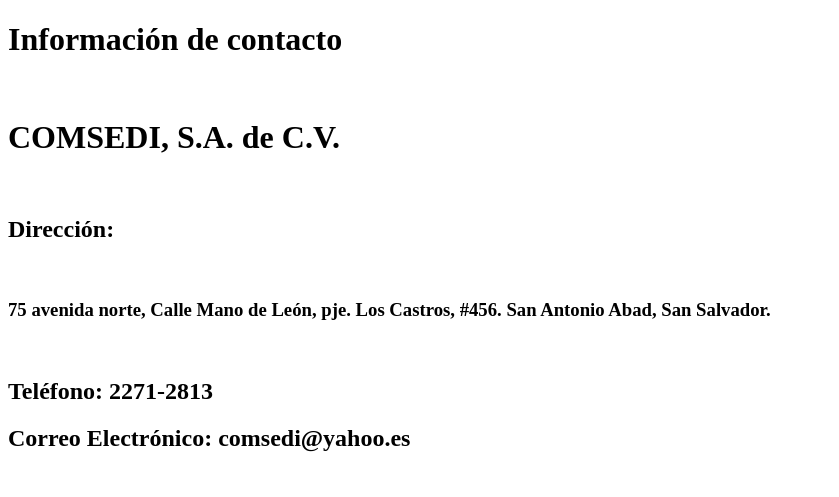
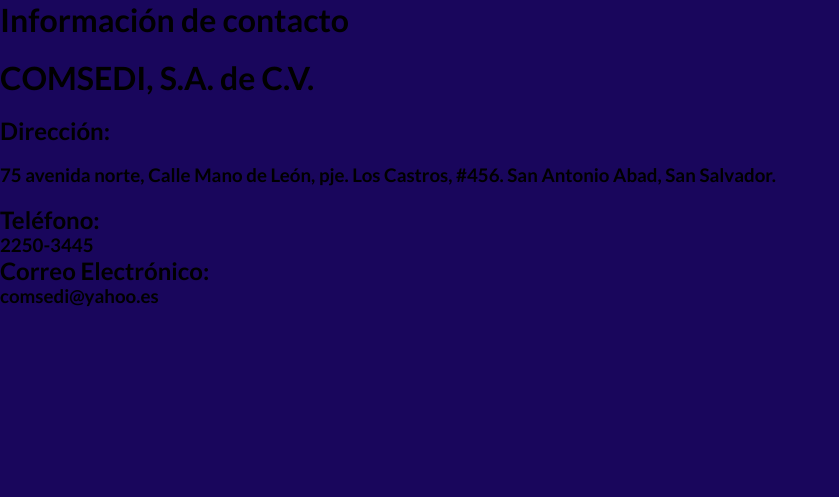
Before and after one commit to PamelaAbrego/Programaci-n-II---Proyecto, a Flask app: template templates/contacto.html in a window 1280 px wide. Shown: the top 497 px of the page, without its empty margins (0-839 px from the left). Run offline with Flask 2, Linux system fonts and the light colour scheme; the template is opened without the code that fills it, so the values that code supplies are empty.

Commit message:
pruebacontacts

```diff
--- a/static/style_contacto.css
+++ b/static/style_contacto.css
@@ -0,0 +1,36 @@
+@import url("https://fonts.googleapis.com/css2?family=Lato:wght@300;400;700&display=swap");
+@import url('https://fonts.googleapis.com/css2?family=Roboto:wght@300;400;500;700&display=swap');
+
+/*  styling scrollbars  */
+::-webkit-scrollbar {
+    width: 10px;
+    height: 5px;
+  }
+
+  ::-webkit-scrollbar-track {
+    box-shadow: inset 0 0 5px #283686;
+    border-radius: 10px;
+  }
+
+  ::-webkit-scrollbar-thumb {
+    background: rgb(248, 235, 50);
+    border-radius: 10px;
+  }
+
+  ::-webkit-scrollbar-thumb:hover {
+    background: gold;
+  }
+
+  * {
+    margin: 0;
+    padding: 0;
+  }
+body{
+    box-sizing: border-box;
+    font-family: "Lato", sans-serif;
+    background-color: #19065c;
+}
+.chart_tittle{
+    font-size: medium;
+
+}
--- a/templates/contacto.html
+++ b/templates/contacto.html
@@ -13,23 +13,38 @@
 </head>
 
 <body>
-    <h1>Información de contacto</h1>
+    <div class="tittle">
+        <h1>Información de contacto</h1>
+    </div>
+
     <br>
-    <div>
+    <div class="name">
         <h1>COMSEDI, S.A. de C.V.</h1>
     </div>
     <br>
-    <div>
-        <h2>Dirección:</h2>
+    <div class="info">
+        <div class="chart_tittle">
+            <div>
+                <h2>Dirección:</h2>
+            </div>
+        </div>
         <br>
-        <h3> 75 avenida norte, Calle Mano de León, pje. Los Castros, #456. San Antonio Abad, San Salvador.</h3>
+        <div class="chart_info">
+            <h3> 75 avenida norte, Calle Mano de León, pje. Los Castros, #456. San Antonio Abad, San Salvador.</h3>
+        </div>
     </div>
     <br>
-    <div>
-        <h2>Teléfono: 2271-2813</h2>
+    <div class="chart_tittle">
+        <h2>Teléfono:</h2>
     </div>
-    <div>
-        <h2>Correo Electrónico: comsedi@yahoo.es</h2>
+    <div class="chart_info">
+        <h3> 2250-3445</h3>
+    </div>
+    <div class="chart_tittle">
+        <h2>Correo Electrónico:</h2>
+    </div>
+    <div class="chart_info">
+        <h3> comsedi@yahoo.es </h3>
     </div>
     <br>
 
```
Also changed, not shown: static/style_proyectos.css (+8 -0 lines).
